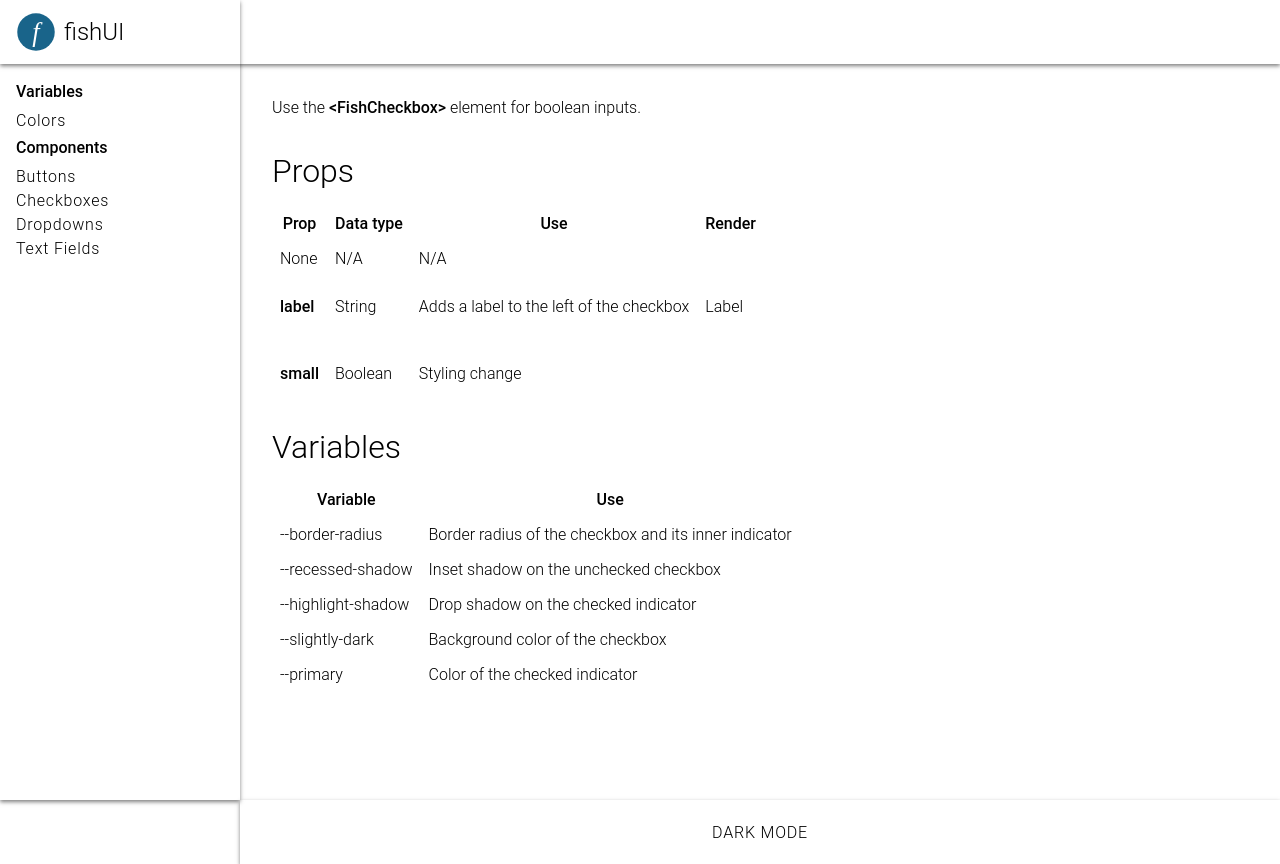
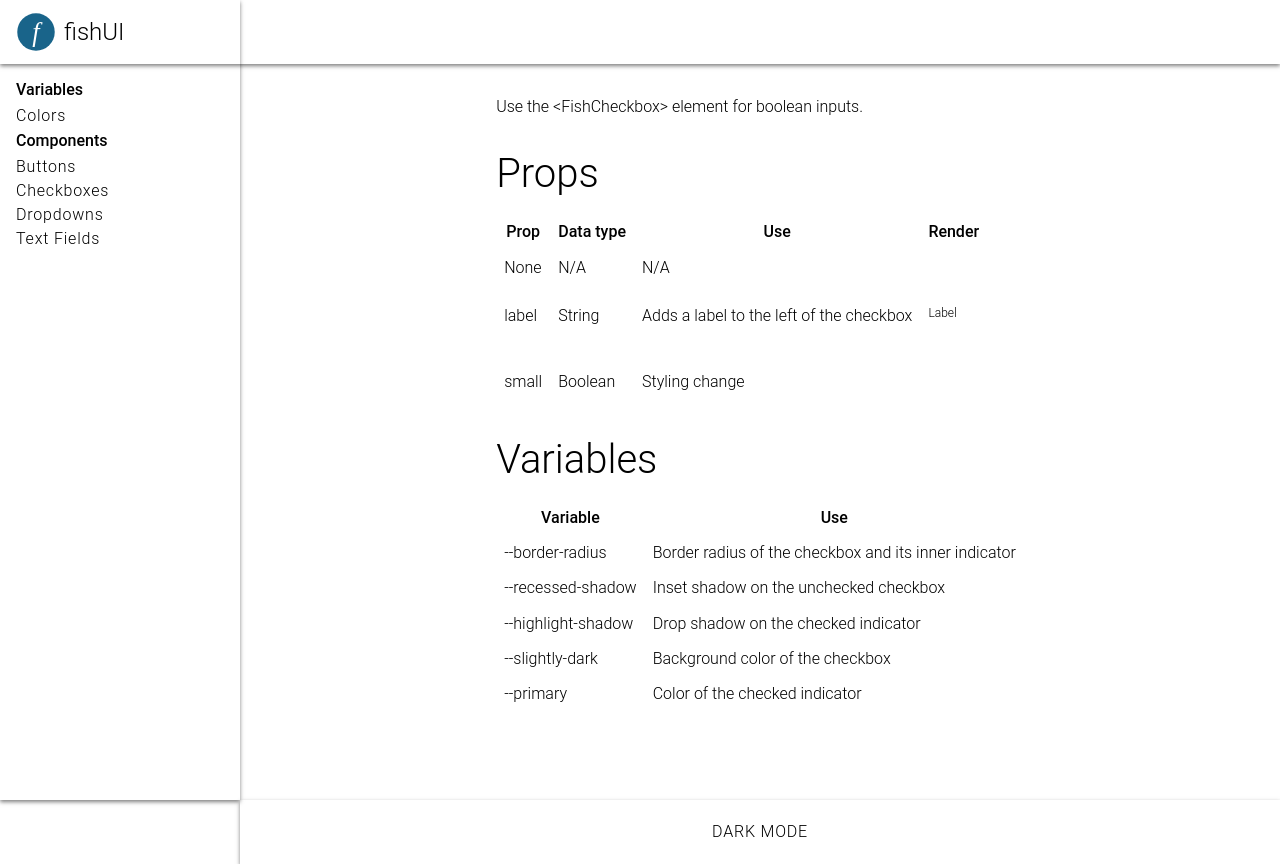
Before and after one commit to chris-oleson/fish-ui, a Nuxt app: page /checkboxes in a window 1280 px wide. Built offline with nearby package versions, Linux system fonts and the light colour scheme.

Commit message:
adding border variable

```diff
--- a/app/assets/global.css
+++ b/app/assets/global.css
@@ -4,57 +4,70 @@
     font-family: var(--font-text);
     color: var(--text-primary);
     font-weight: var(--normal-weight);
-    font-size: var(--small);
+    font-size: var(--size4);
     margin: 0;
-    padding: 0;
+    outline: none;
+    line-height: 1.2em;
 }
 
 html {
     background-color: var(--background);
 }
 
+body:has(.showMobileNav) {
+    position: fixed;
+}
+
 h1 {
     font-family: var(--font-display);
-    font-size: var(--huge);
-    margin-bottom: var(--large);
+    font-size: var(--size9);
+    text-align: center;
 }
 
 h2 {
     font-family: var(--font-display);
-    font-size: var(--large);
+    font-size: var(--size7);
 }
 
 h3 {
     font-family: var(--font-display);
-    font-size: var(--medium);
+    font-size: var(--size5);
 }
 
-p {
-    line-height: var(--medium);
-}
-
-span {
+p, span {
+    line-height: 1.4em;
+    &.small {
+        font-size: var(--size3);
+        color: var(--text-secondary);
+    }
     &.error {
         color: var(--error);
     }
 }
 
-b,
-strong {
+b, strong {
     font-weight: var(--bold-weight);
-    line-height: 1.5rem;
+    font-size: inherit;
+    color: inherit;
+}
+
+i, em {
+    font-size: inherit;
+    color: inherit;
 }
 
 s {
+    color: inherit;
     font-weight: inherit;
 }
 
 a {
     color: var(--text-secondary);
     transition-duration: var(--fast);
-    text-align: center;
+    text-decoration: underline;
+    cursor: pointer;
 
-    &:hover {
+    &:hover, &:focus-visible {
         color: var(--text-primary)
     }
 }
@@ -65,61 +78,92 @@ img {
 }
 
 ul {
-    padding-left: 1rem;
+    padding-left: var(--size4);
 
     & li {
-        margin: .5rem 0;
+        margin: var(--size2) 0;
     }
 }
 
 hr {
+    width: 100%;
     border: none;
     border-bottom: 1px solid var(--text-secondary);
-    margin: 1rem 0;
+    margin: var(--size4) 0;
 }
 
 section {
-    padding: 2rem;
+    padding: var(--size6);
+    margin: 0 auto;
 
     &.secondary {
-        background-color: var(--secondary);
-        box-shadow: var(--drop-shadow);
+        background: var(--secondary);
     }
 }
 
 .card {
     flex: 1;
-    display: flex;
-    flex-direction: column;
-    gap: 1rem;
-    padding: 1.5rem;
+    padding: var(--size5);
     border-radius: var(--border-radius);
-    background-color: var(--secondary);
-    box-shadow: var(--highlight-shadow);
+    background: var(--secondary);
+    position: relative;
 }
 
 .iconify {
     display: block;
     color: currentColor;
-    min-height: var(--icon-size);
-    min-width: var(--icon-size);
+    min-height: var(--size5);
+    min-width: var(--size5);
+
+    &.big {
+        min-height: var(--size6);
+        min-width: var(--size6);
+    }
 }
 
-.picture {
+.heading {
     display: flex;
     flex-wrap: wrap;
     align-items: center;
     justify-content: center;
-    gap: 1rem;
+    gap: var(--size4);
+    margin-bottom: var(--size8);
+}
+
+.logo {
+    height: var(--size9);
+    width: var(--size9);
+}
+
+.subheading {
+    font-size: var(--size5);
+    font-family: var(--font-display);
+    text-align: center;
+}
+
+@media screen and (max-width: 600px) {
+    h1 {
+        font-size: var(--size8);
+    }
+
+    h2 {
+        font-size: var(--size6);
+    }
+
+    section {
+        padding: 7rem var(--size4);
+    }
+
+    .logo {
+        height: var(--size8);
+        width: var(--size8);
+    }
 }
 
 table {
     border-collapse: collapse;
-
-    & th,
-    td {
-        border: 1px solid var(--text-secondary);
-        padding: .5rem;
+    & th, td {
+        padding: var(--size2);
         vertical-align: top;
     }
 
@@ -128,7 +172,23 @@ table {
     }
 }
 
-code {
-    font-family: var(--font-mono);
-    font-weight: var(--bold-weight);
+form {
+    display: flex;
+    flex-direction: column;
+    gap: var(--size4);
 }
+
+label {
+    display: block;
+    margin-bottom: var(--size1);
+    text-wrap: nowrap;
+    font-size: var(--size3);
+}
+
+.text > * + * {
+    margin-top: 1em;
+}
+
+.opacity-enter-from, .opacity-leave-to {
+    opacity: 0;
+}
--- a/app/assets/variables.css
+++ b/app/assets/variables.css
@@ -1,11 +1,4 @@
 :root {
-    /*
-    Media query definitions:
-        Mobile: < 600px
-        Tablet: < 942px
-        Laptop: > 942px
-    */
-
     /* Colors */
     --light-red: hsl(0, 67%, 51%);
     --dark-red: hsl(0, 99%, 27%);
@@ -78,6 +71,7 @@
     --icon-size: 1.5rem;
     --header-height: 4rem;
     --sidebar-width: 15rem;
+    --border: 1px solid var(--text-secondary);
 }
 
 /* Light mode */
@@ -86,16 +80,10 @@
     --secondary: var(--white);
     --background: var(--off-white);
     --text-primary: var(--black);
-    --text-secondary: color-mix(in srgb, var(--text-primary) 65%, white);
+    --text-secondary: color-mix(in srgb, var(--text-primary) 50%, white);
     --hover-brightness: .9;
     --success: var(--light-green);
     --error: var(--light-red);
-    --primary-gradient: linear-gradient(135deg,
-            var(--primary) 60%,
-            color-mix(in srgb, var(--primary) 70%, black));
-    --secondary-gradient: linear-gradient(135deg,
-            var(--secondary) 60%,
-            color-mix(in srgb, var(--secondary) 90%, black));
 }
 
 /* Dark mode */
@@ -104,14 +92,8 @@
     --secondary: var(--dark-grey);
     --background: var(--off-black);
     --text-primary: var(--white);
-    --text-secondary: color-mix(in srgb, var(--text-primary) 55%, black);
+    --text-secondary: color-mix(in srgb, var(--text-primary) 50%, black);
     --hover-brightness: 1.2;
     --success: var(--dark-green);
     --error: var(--dark-red);
-    --primary-gradient: linear-gradient(135deg,
-            var(--primary) 60%,
-            color-mix(in srgb, var(--primary) 60%, black));
-    --secondary-gradient: linear-gradient(135deg,
-            var(--secondary) 60%,
-            color-mix(in srgb, var(--secondary) 65%, black));
 }
--- a/app/components/FishButton.vue
+++ b/app/components/FishButton.vue
@@ -50,7 +50,7 @@ button, a {
     transition-duration: var(--fast);
     user-select: none;
     cursor: pointer;
-    color: var(--gold1);
+    color: var(--white);
     background: var(--primary);
     text-wrap: nowrap;
     &:is(:hover, :focus, .selected):not(.disabled) {
--- a/app/components/FishCheckbox.vue
+++ b/app/components/FishCheckbox.vue
@@ -33,7 +33,7 @@ input {
     cursor: pointer;
 
     &:hover, &:focus-visible {
-        border: 1px solid var(--text-secondary);
+        border: 1px solid var(--text-primary);
     }
 
     &::after {
--- a/app/components/FishDropdown.vue
+++ b/app/components/FishDropdown.vue
@@ -96,6 +96,7 @@ function handleClickOutside(event) {
     border-radius: var(--border-radius);
     transition-duration: var(--fast);
     border: var(--border);
+    min-width: 150px;
 
     & .content {
         position: absolute;
@@ -114,13 +115,13 @@ function handleClickOutside(event) {
     }
 
     &:hover, &:focus-visible {
-        border-color: var(--text-secondary);
+        border-color: var(--text-primary);
     }
 }
 
 .dropdown {
     position: absolute;
-    top: 100%;
+    top: 120%;
     left: -1px;
     right: -1px;
     display: flex;
@@ -132,6 +133,7 @@ function handleClickOutside(event) {
     max-height: 45vh;
     padding: 0;
     border: var(--border);
+    overflow: hidden;
     transition-duration: var(--fast);
 
     & button {
--- a/app/components/FishTextField.vue
+++ b/app/components/FishTextField.vue
@@ -72,7 +72,7 @@ function getType() {
             color: var(--text-secondary);
         }
         &:hover, &:focus-visible {
-            border-color: var(--text-secondary);
+            border-color: var(--text-primary);
         }
         &.error {
             border-color: var(--error);
--- a/app/pages/text-fields.vue
+++ b/app/pages/text-fields.vue
@@ -34,7 +34,7 @@
                     <td><code>error</code></td>
                     <td>String</td>
                     <td>Displays an error message below the field</td>
-                    <td><FishTextField label="Label" error="This is an error" /></td>
+                    <td><FishTextField error="This is an error" /></td>
                 </tr>
                 <tr>
                     <td><code>password</code></td>
```
